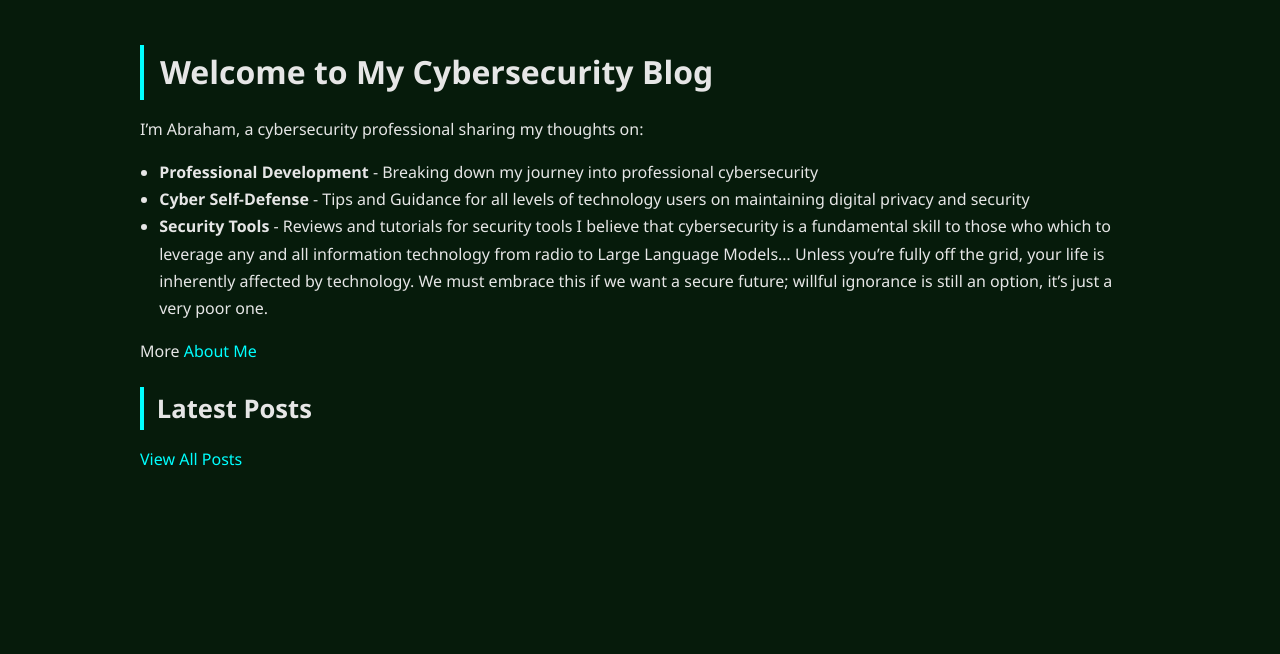
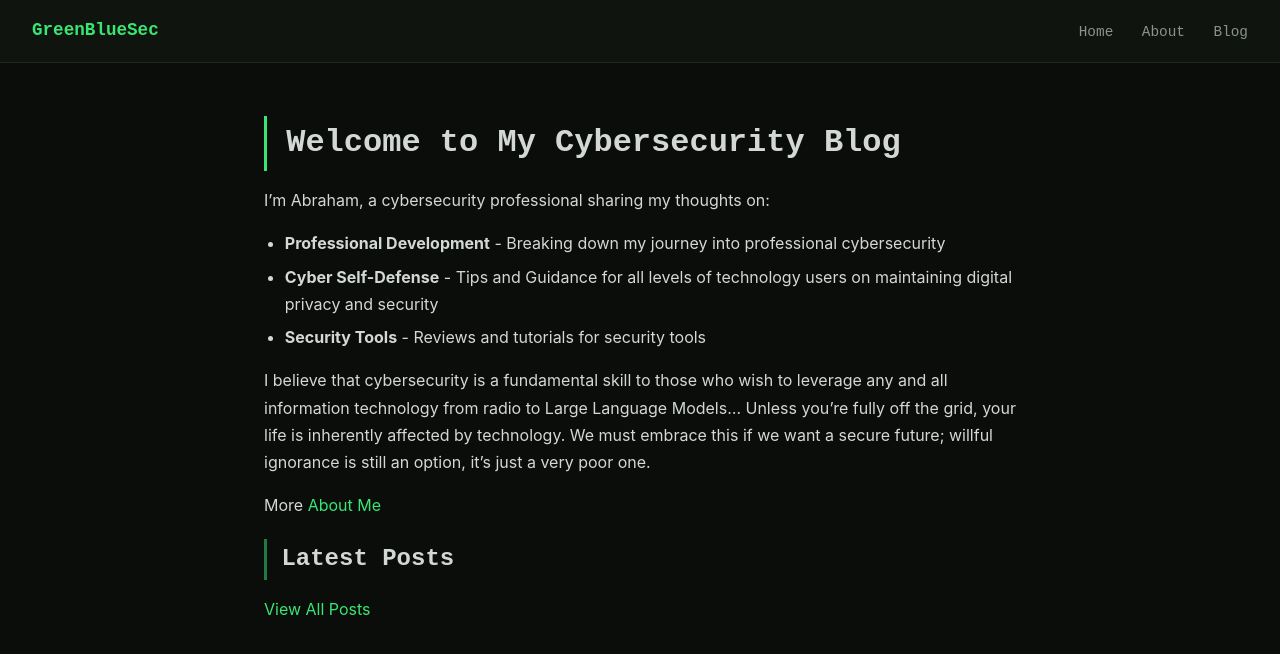
Before and after one commit to GreenBlueSec/GreenBlueSec.github.io, a Jekyll site: the page built from index.md, in a window 1280 px wide. Shown: the top 654 px of the page. Built offline with Jekyll 4.4.1, drawn with Linux system fonts in a browser that asks for light colours; some web fonts are replaced.

Commit message:
New theme, nav and type improvements

```diff
--- a/_config.yml
+++ b/_config.yml
@@ -9,6 +9,7 @@ include:
 plugins:
   - jekyll-feed
   - jekyll-sitemap
+  - jekyll-seo-tag
 
 title: GreenBlue Security
 description: Personal Cybersecurity Research & Insights
--- /dev/null
+++ b/_includes/nav.html
@@ -0,0 +1,8 @@
+<nav class="site-nav">
+  <a href="{{ '/' | relative_url }}" class="nav-brand">GreenBlueSec</a>
+  <div class="nav-links">
+    <a href="{{ '/' | relative_url }}">Home</a>
+    <a href="{{ '/about/' | relative_url }}">About</a>
+    <a href="{{ '/blog/' | relative_url }}">Blog</a>
+  </div>
+</nav>
--- a/_layouts/default.html
+++ b/_layouts/default.html
@@ -2,13 +2,14 @@
 <html lang="en">
 <head>
   <meta charset="UTF-8">
-  <title>{{ page.title }}</title>
+  {% seo %}
   <meta name="viewport" content="width=device-width, initial-scale=1">
 
   <!-- Load custom CSS -->
   <link rel="stylesheet" href="{{ '/assets/css/style.css' | relative_url }}">
 </head>
 <body>
+  {% include nav.html %}
   <div class="container">
     {{ content }}
   </div>
--- a/_layouts/home.html
+++ b/_layouts/home.html
@@ -2,15 +2,17 @@
 <html lang="en">
 <head>
   <meta charset="UTF-8">
-  <title>{{ page.title }}</title>
+  {% seo %}
   <meta name="viewport" content="width=device-width, initial-scale=1">
 
   <!-- Load custom CSS -->
   <link rel="stylesheet" href="{{ '/assets/css/style.css' | relative_url }}">
 </head>
 <body class="home">
+  {% include nav.html %}
   <div class="container home-container">
     {{ content }}
   </div>
 </body>
+
 </html>
--- a/assets/css/style.css
+++ b/assets/css/style.css
@@ -1,114 +1,173 @@
-/* ==== Base Layout ==== */
+/* ==== Fonts ====
+   Self-hosted, not Google Fonts CDN. Download and place in assets/fonts/:
+   - Inter: https://github.com/rsms/inter (SIL Open Font License)
+   - JetBrains Mono: https://github.com/JetBrains/JetBrainsMono (Apache 2.0)
+   Fallback stack below works with zero downloads if you skip that step. */
+
+@font-face {
+  font-family: 'Inter';
+  src: url('/assets/fonts/Inter-Regular.woff2') format('woff2');
+  font-weight: 400;
+  font-display: swap;
+}
+@font-face {
+  font-family: 'JetBrains Mono';
+  src: url('/assets/fonts/JetBrainsMono-Regular.woff2') format('woff2');
+  font-weight: 400;
+  font-display: swap;
+}
+
+:root {
+  --bg: #0a0d0a;
+  --bg-panel: #10140f;
+  --border: #1e281e;
+  --text: #d4d8d4;
+  --text-dim: #8a938a;
+  --accent: #39e673;
+  --accent-dim: #1f7a44;
+  --accent-warn: #e6b339;
+
+  --font-body: 'Inter', -apple-system, BlinkMacSystemFont, 'Segoe UI', sans-serif;
+  --font-mono: 'JetBrains Mono', 'Courier New', monospace;
+}
+
+* { box-sizing: border-box; }
+
 body {
-  background-color: #061b0b; /* Darker forest green */
-  color: #e6e6e6;
-  font-family: 'Segoe UI', 'Roboto', sans-serif;
+  background-color: var(--bg);
+  color: var(--text);
+  font-family: var(--font-body);
   line-height: 1.7;
   margin: 0;
-  padding: 1.5rem;
+  padding: 0;
+}
+
+/* ==== Nav ==== */
+.site-nav {
+  display: flex;
+  justify-content: space-between;
+  align-items: center;
+  padding: 1rem 2rem;
+  background-color: var(--bg-panel);
+  border-bottom: 1px solid var(--border);
+}
+
+.nav-brand {
+  font-family: var(--font-mono);
+  font-weight: 700;
+  color: var(--accent);
+  font-size: 1.1rem;
+  text-decoration: none;
+}
+
+.nav-links a {
+  margin-left: 1.5rem;
+  color: var(--text-dim);
+  font-family: var(--font-mono);
+  font-size: 0.9rem;
+  text-decoration: none;
+  transition: color 0.2s ease;
+}
+
+.nav-links a:hover {
+  color: var(--accent);
 }
 
 /* ==== Typography ==== */
 h1, h2, h3, h4, h5, h6 {
+  font-family: var(--font-mono);
   font-weight: 600;
+  color: var(--text);
   margin-bottom: 0.5em;
-  border-left: 4px solid #00ffff; /* Electric blue accent */
-  padding-left: 0.5em;
 }
 
 h1 {
   font-size: 2rem;
+  border-left: 3px solid var(--accent);
+  padding-left: 0.6em;
 }
 
 h2 {
-  font-size: 1.6rem;
+  font-size: 1.5rem;
+  border-left: 3px solid var(--accent-dim);
+  padding-left: 0.6em;
 }
 
 h3 {
-  font-size: 1.3rem;
+  font-size: 1.2rem;
+  color: var(--text-dim);
 }
 
 /* ==== Links ==== */
 a {
-  color: #00ffff;
-  /* color: #ff00aa; /* Hot pink */
+  color: var(--accent);
   text-decoration: none;
-  transition: color 0.3s ease;
+  transition: color 0.2s ease;
 }
 
 a:hover {
-  color: #ffff33; /* Neon yellow on hover */
+  color: #ffffff;
   text-decoration: underline;
 }
 
-/* ==== Code Blocks ==== */
+/* ==== Code ==== */
 code, pre {
-  background-color: #122c1d;
-  color: #00ffff;
-  font-family: 'Courier New', monospace;
+  background-color: var(--bg-panel);
+  color: var(--accent);
+  font-family: var(--font-mono);
   padding: 0.3em 0.5em;
-  border-radius: 4px;
+  border-radius: 3px;
+  border: 1px solid var(--border);
 }
 
 /* ==== Lists ==== */
 ul, ol {
-  padding-left: 1.2em;
+  padding-left: 1.3em;
+}
+
+li {
+  margin-bottom: 0.4em;
 }
 
 /* ==== Blockquotes ==== */
 blockquote {
-  border-left: 4px solid #ff00aa;
-  background-color: #13331e;
+  border-left: 3px solid var(--accent-warn);
+  background-color: var(--bg-panel);
   padding: 0.75em 1em;
   margin: 1em 0;
-  color: #d0d0d0;
+  color: var(--text-dim);
   font-style: italic;
 }
 
 /* ==== Buttons ==== */
 button, .btn {
-  background-color: #00ffff;
-  color: #0b2e13;
+  background-color: var(--accent);
+  color: var(--bg);
   border: none;
   padding: 0.6em 1.2em;
-  font-weight: bold;
-  border-radius: 6px;
+  font-family: var(--font-mono);
+  font-weight: 600;
+  border-radius: 4px;
   cursor: pointer;
-  transition: background 0.3s ease;
+  transition: background 0.2s ease;
 }
 
 button:hover, .btn:hover {
-  background-color: #ff00aa;
-  color: #fff;
+  background-color: #ffffff;
 }
 
-/* ==== Footer or Metadata ==== */
+/* ==== Footer ==== */
 footer, .site-footer {
-  color: #888;
+  color: var(--text-dim);
   font-size: 0.85em;
-  margin-top: 2rem;
-  border-top: 1px solid #222;
-  padding-top: 1rem;
+  margin-top: 3rem;
+  border-top: 1px solid var(--border);
+  padding: 1.5rem 2rem;
 }
 
-/* ==== Highlight Elements ==== */
-.highlight, mark {
-  background-color: #ffff33;
-  color: #0b2e13;
-  padding: 0.2em 0.4em;
-  border-radius: 3px;
-}
-
-/* Home page layout constraint */
-.home-container {
+/* ==== Layout containers ==== */
+.home-container, .container {
   max-width: 800px;
   margin: 0 auto;
-  padding: 1.5rem;
+  padding: 2rem 1.5rem;
 }
-
-/* ==== Optional Container Styling ==== */
-.container {
-  max-width: 1000px;
-  margin: 0 auto;
-  padding: 0 1rem;
-}
--- a/index.md
+++ b/index.md
@@ -9,7 +9,8 @@ I'm Abraham, a cybersecurity professional sharing my thoughts on:
 - **Professional Development** - Breaking down my journey into professional cybersecurity
 - **Cyber Self-Defense** - Tips and Guidance for all levels of technology users on maintaining digital privacy and security
 - **Security Tools** - Reviews and tutorials for security tools
-I believe that cybersecurity is a fundamental skill to those who which to leverage any and all information technology from radio to Large Language Models... Unless you're fully off the grid, your life is inherently affected by technology. We must embrace this if we want a secure future; willful ignorance is still an option, it's just a very poor one.
+
+I believe that cybersecurity is a fundamental skill to those who wish to leverage any and all information technology from radio to Large Language Models... Unless you're fully off the grid, your life is inherently affected by technology. We must embrace this if we want a secure future; willful ignorance is still an option, it's just a very poor one.
 
 More [About Me](/about.md/)
 
```
